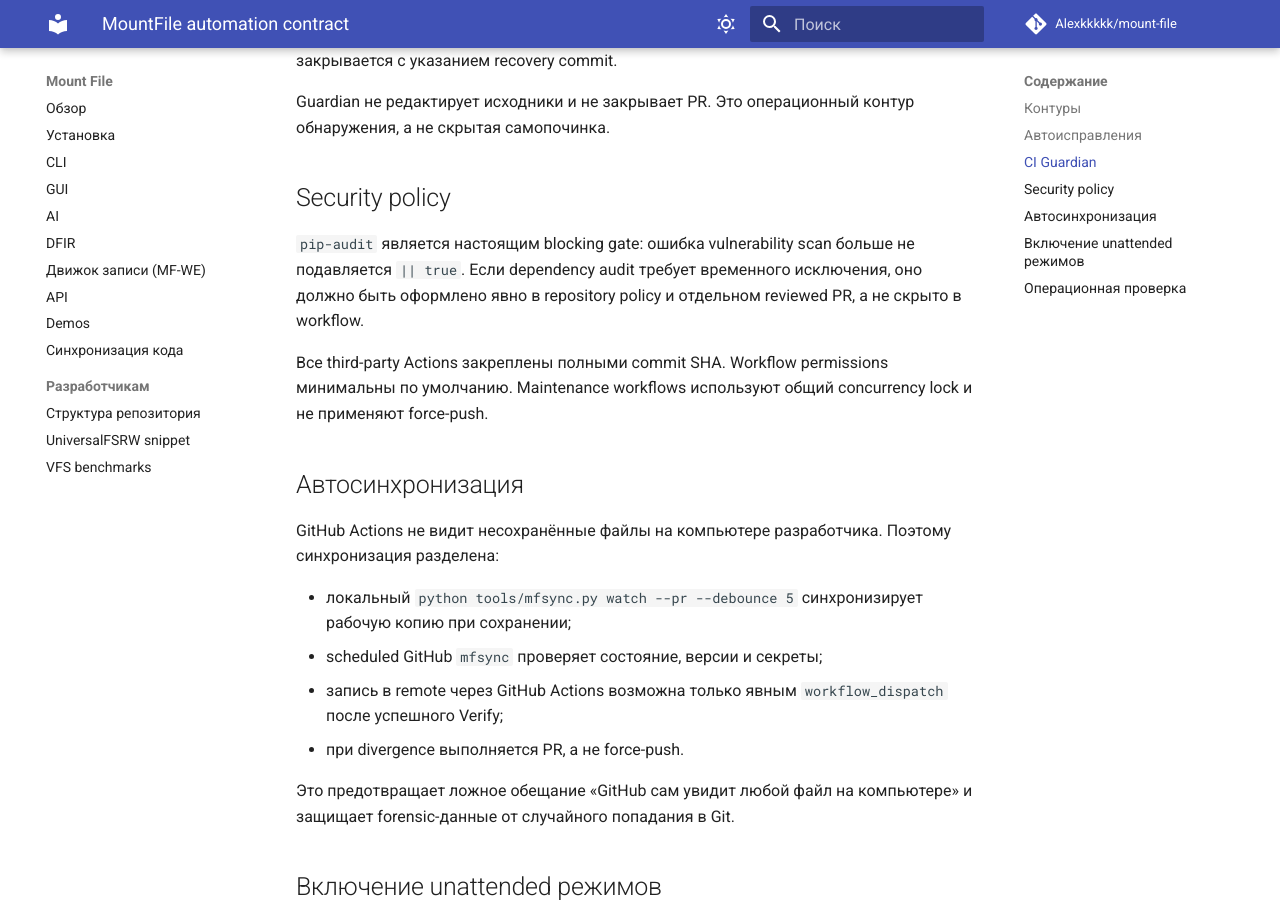
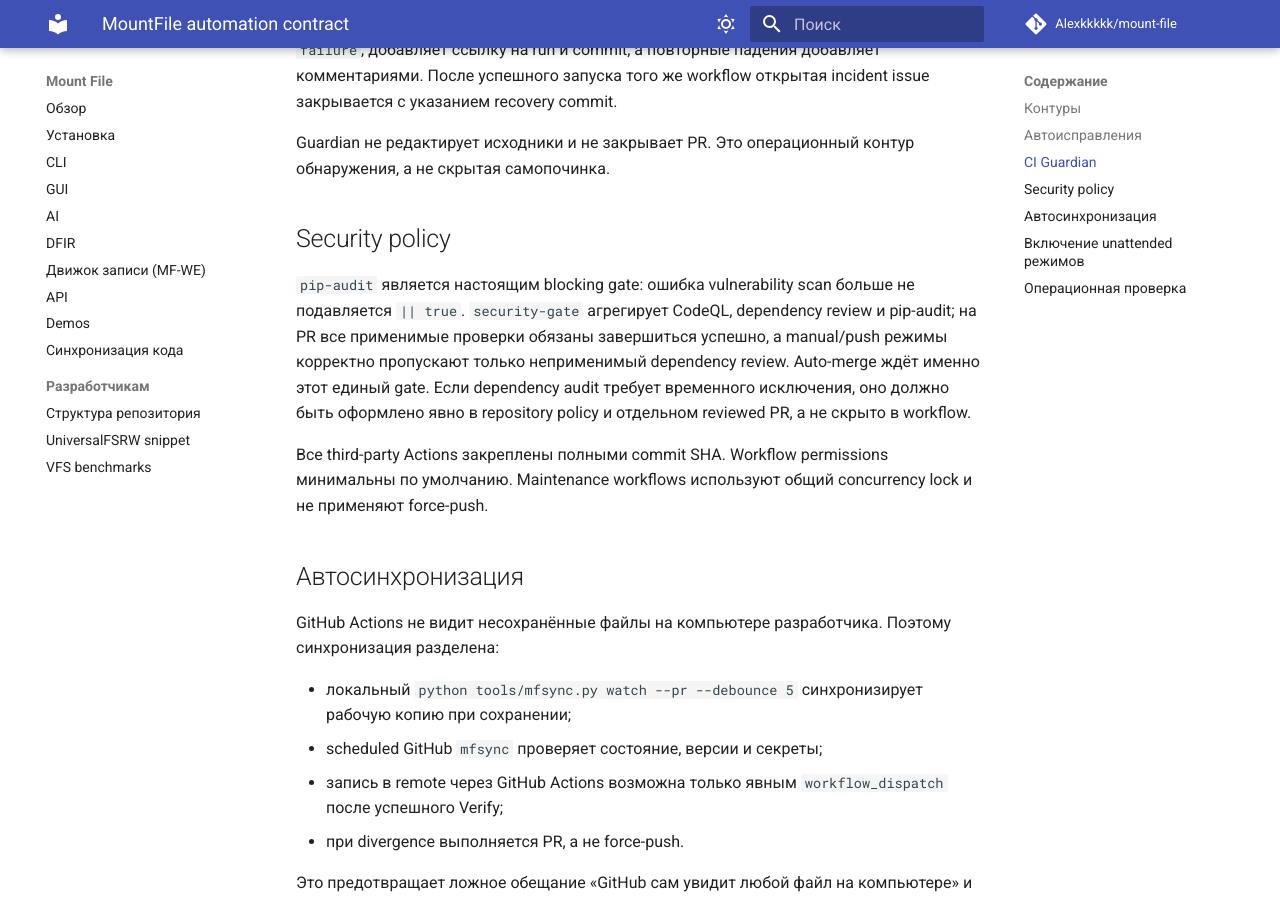
Before and after one commit to Alexkkkkk/mount-file, an MkDocs documentation site: the page built from docs/AUTOMATION.md, in a window 1280 px wide and 900 px high, scrolled down 1572 px. Built offline with MkDocs 1.6.1 and Material for MkDocs 9.7.7, drawn with Linux system fonts in a browser that asks for light colours; comment, search, counter and statistics services are not loaded; some of the changed text lies outside the part shown.

Commit message:
ci: require unified security gate before merge
Co-authored-by: Manus <dev-agent@manus.ai>

```diff
--- a/docs/AUTOMATION.md
+++ b/docs/AUTOMATION.md
@@ -8,7 +8,7 @@
 |---|---|---|---:|---:|
 | CI | push/PR/nightly | Python 3.10–3.12, Linux/Windows/macOS, integration, GUI, build | нет | нет |
 | Quality | push/PR/manual | ruff, black, isort, compileall, actionlint | нет | нет |
-| Security | push/PR/weekly | CodeQL, dependency review, pip-audit | нет | нет |
+| Security | push/PR/weekly/manual | CodeQL, dependency review, pip-audit, unified `security-gate` | нет | нет |
 | Autofix | main/manual/ChatOps | только isort + black, затем тесты | PR | только через обычные gates |
 | Self-heal | failure trusted main + opt-in | анализ логов и предложение patch PR | PR | нет |
 | CI Guardian | workflow completion | deduplicated incident issue, recovery close | issues only | нет |
@@ -32,7 +32,7 @@
 
 ## Security policy
 
-`pip-audit` является настоящим blocking gate: ошибка vulnerability scan больше не подавляется `|| true`. Если dependency audit требует временного исключения, оно должно быть оформлено явно в repository policy и отдельном reviewed PR, а не скрыто в workflow.
+`pip-audit` является настоящим blocking gate: ошибка vulnerability scan больше не подавляется `|| true`. `security-gate` агрегирует CodeQL, dependency review и pip-audit; на PR все применимые проверки обязаны завершиться успешно, а manual/push режимы корректно пропускают только неприменимый dependency review. Auto-merge ждёт именно этот единый gate. Если dependency audit требует временного исключения, оно должно быть оформлено явно в repository policy и отдельном reviewed PR, а не скрыто в workflow.
 
 Все third-party Actions закреплены полными commit SHA. Workflow permissions минимальны по умолчанию. Maintenance workflows используют общий concurrency lock и не применяют force-push.
 
```
Also changed, not shown: 3 other files.
